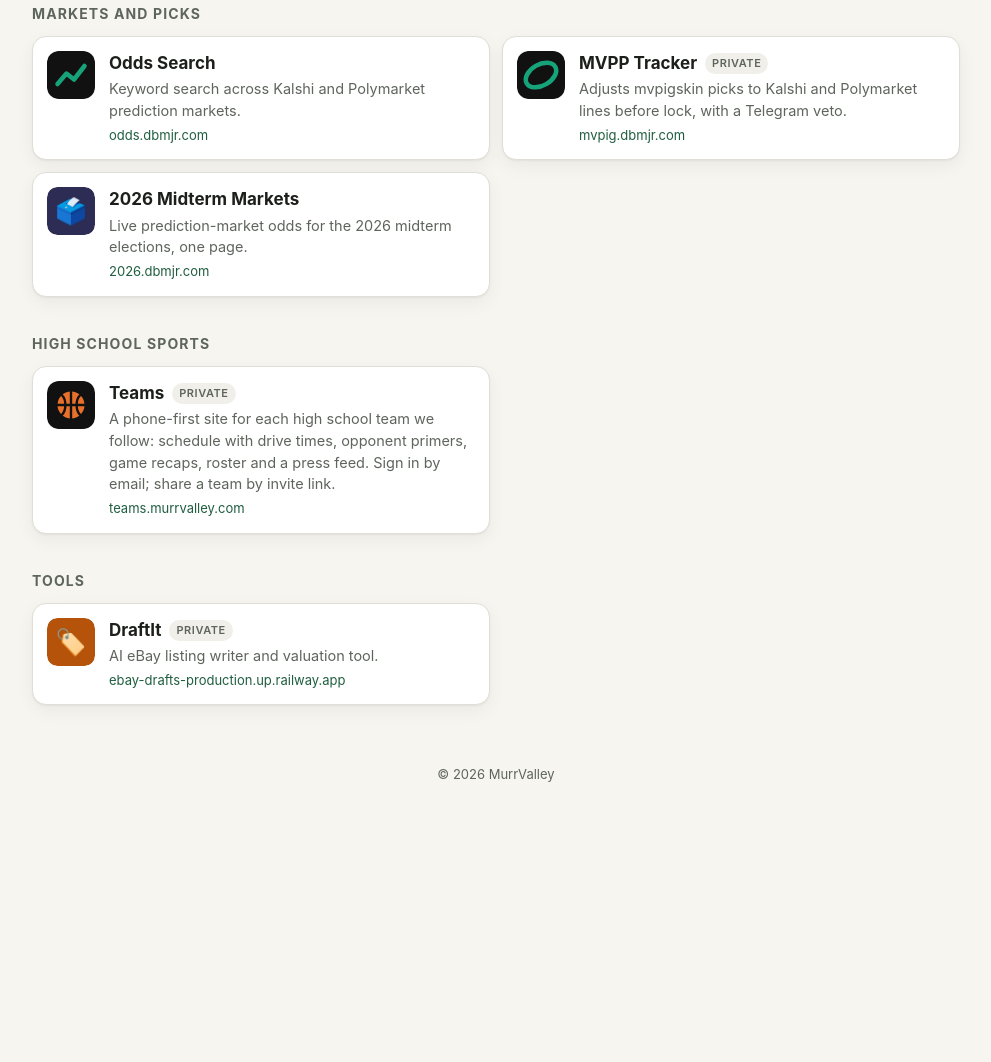
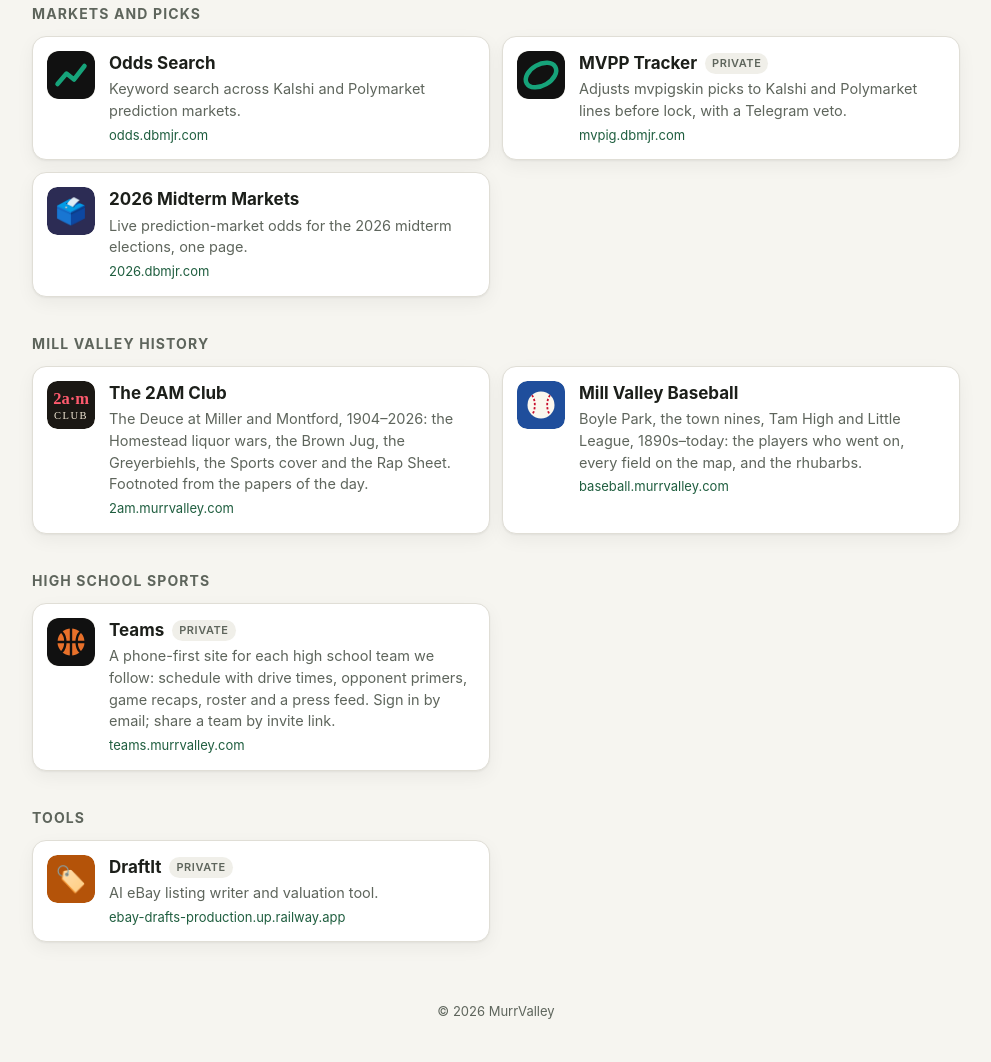
Before and after one commit to murrayclod-max/murrvalley, a plain HTML site: page sites/index.html in a window 1280 px wide. Shown: the part 884-1946 px from the top of the page, without its empty margins (144-1135 px from the left). Before the commit the page ends 1709 px from the top, so only its background shows below. Drawn offline with Linux system fonts and the light colour scheme.

Commit message:
Add Mill Valley history group: 2AM Club and Mill Valley Baseball
Co-Authored-By: Claude Opus 5.5 <noreply@anthropic.com>

```diff
--- a/sites/index.html
+++ b/sites/index.html
@@ -117,6 +117,28 @@
     </section>
 
     <section class="group">
+      <h2>Mill Valley history</h2>
+      <div class="grid">
+        <a class="card" href="https://2am.murrvalley.com" target="_blank" rel="noopener">
+          <img src="icons/2am.svg" alt="">
+          <div class="body">
+            <div class="name">The 2AM Club</div>
+            <div class="desc">The Deuce at Miller and Montford, 1904–2026: the Homestead liquor wars, the Brown Jug, the Greyerbiehls, the Sports cover and the Rap Sheet. Footnoted from the papers of the day.</div>
+            <div class="url">2am.murrvalley.com</div>
+          </div>
+        </a>
+        <a class="card" href="https://baseball.murrvalley.com" target="_blank" rel="noopener">
+          <img src="icons/baseball.svg" alt="">
+          <div class="body">
+            <div class="name">Mill Valley Baseball</div>
+            <div class="desc">Boyle Park, the town nines, Tam High and Little League, 1890s–today: the players who went on, every field on the map, and the rhubarbs.</div>
+            <div class="url">baseball.murrvalley.com</div>
+          </div>
+        </a>
+      </div>
+    </section>
+
+    <section class="group">
       <h2>High school sports</h2>
       <div class="grid">
         <a class="card" href="https://teams.murrvalley.com" target="_blank" rel="noopener">
```
Also changed, not shown: sites/icons/2am.svg (added), sites/icons/baseball.svg (added).
